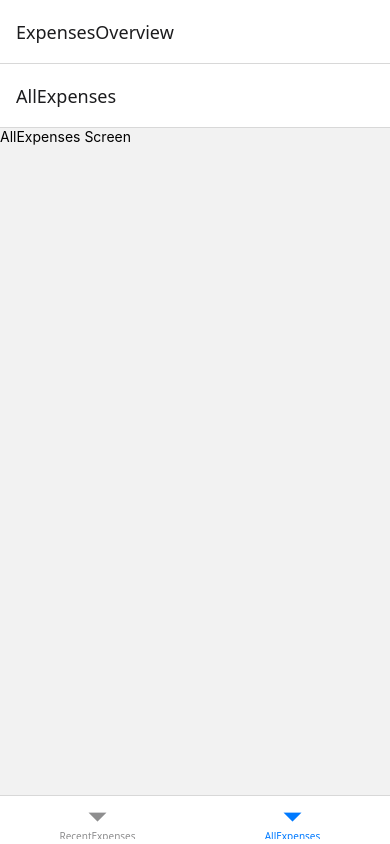
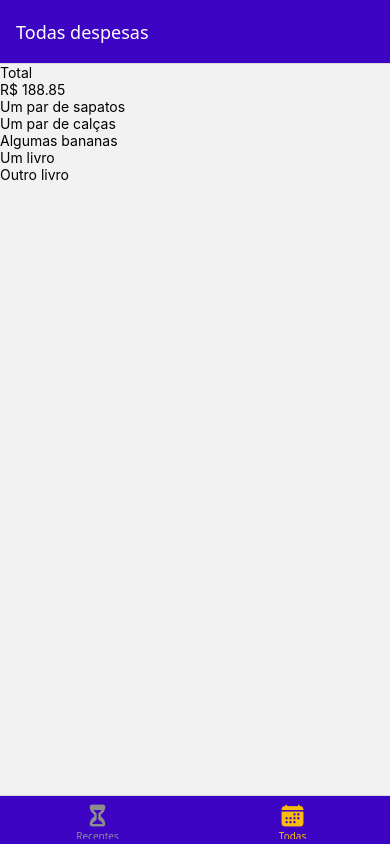
Before and after one commit to pauloFullStack/react-native, a React Native app: screen /AllExpenses in a window 390 px wide. Built offline with nearby package versions, Linux system fonts and the light colour scheme.

Commit message:
Implementando lista de despesas

```diff
--- /dev/null
+++ b/components/ExpensesOutput/ExpensesList.tsx
@@ -0,0 +1,15 @@
+import { FlatList, Text } from "react-native";
+import { Expense } from "./interfarces/Expense";
+
+const renderExpenseItem = (itemData: { item: Expense }) => {
+    return <Text>{itemData.item.description}</Text>
+}
+
+const ExpensesList = ({ expenses }: { expenses: Expense[] }) => {
+    return <FlatList
+        data={expenses}
+        renderItem={renderExpenseItem}
+        keyExtractor={(item) => item.id} />
+}
+
+export default ExpensesList;
--- /dev/null
+++ b/components/ExpensesOutput/ExpensesOutput.tsx
@@ -0,0 +1,48 @@
+import { View } from "react-native";
+import ExpensesSummary from "./ExpensesSummary";
+import ExpensesList from "./ExpensesList";
+import { Expense } from "./interfarces/Expense";
+
+const DUMMY_EXPENSES: Expense[] = [
+    {
+        id: 'e1',
+        description: 'Um par de sapatos',
+        amount: 59.99,
+        date: new Date('2025-03-19')
+    },
+    {
+        id: 'e2',
+        description: 'Um par de calças',
+        amount: 89.29,
+        date: new Date('2025-03-18')
+    },
+    {
+        id: 'e3',
+        description: 'Algumas bananas',
+        amount: 5.99,
+        date: new Date('2025-03-05')
+    },
+    {
+        id: 'e4',
+        description: 'Um livro',
+        amount: 14.99,
+        date: new Date('2025-03-17')
+    },
+    {
+        id: 'e5',
+        description: 'Outro livro',
+        amount: 18.59,
+        date: new Date('2025-03-06')
+    }
+]
+
+const ExpensesOutput = ({ expenses, expensesPeriod }: { expenses: Expense[], expensesPeriod: string }) => {
+    return (
+        <View>
+            <ExpensesSummary expenses={DUMMY_EXPENSES} periodName={expensesPeriod} />
+            <ExpensesList expenses={DUMMY_EXPENSES} />
+        </View>
+    );
+}
+
+export default ExpensesOutput;
--- /dev/null
+++ b/components/ExpensesOutput/ExpensesSummary.tsx
@@ -0,0 +1,18 @@
+import { Text, View } from "react-native";
+import { Expense } from "./interfarces/Expense";
+
+const ExpensesSummary = ({ expenses, periodName }: { expenses: Expense[], periodName: string }) => {
+
+    const expensesSum = expenses.reduce((sum, expense) => {
+        return sum + expense.amount
+    }, 0)
+
+    return (
+        <View>
+            <Text>{periodName}</Text>
+            <Text>R$ {expensesSum.toFixed(2)}</Text>
+        </View>
+    )
+}
+
+export default ExpensesSummary;
--- /dev/null
+++ b/components/ExpensesOutput/interfarces/Expense.ts
@@ -0,0 +1,6 @@
+export interface Expense {
+    id: string,
+    amount: number,
+    description: string
+    date: Date
+}
--- /dev/null
+++ b/constants/styles.tsx
@@ -0,0 +1,17 @@
+export const GlobalStyles = {
+    colors: {
+        primary50: '#e4d9fd',
+        primary100: '#c6affc',
+        primary200: '#a281f0',
+        primary400: '#5721d4',
+        primary500: '#3e04c3',
+        primary700: '#2d0689',
+        primary800: '#200364',
+        accent500: '#f7bc0c',
+        error50: '#fcc4e4',
+        error500: '#9b095c',
+        gray500: '#39324a',
+        gray700: '#221c30',
+
+    }
+}
--- a/navigationSettings/Navigations.tsx
+++ b/navigationSettings/Navigations.tsx
@@ -1,24 +1,42 @@
 import { NavigationContainer } from '@react-navigation/native';
 import { createBottomTabNavigator } from "@react-navigation/bottom-tabs";
 import { createNativeStackNavigator } from "@react-navigation/native-stack";
+import { GlobalStyles } from '../constants/styles';
+import { Ionicons } from '@expo/vector-icons';
+
 import RecentExpenses from "../screens/RecentExpenses";
 import AllExpenses from "../screens/AllExpenses";
 import ManageExpense from '../screens/ManageExpense';
+
+
 
 const Stack = createNativeStackNavigator();
 const BottomTabs = createBottomTabNavigator();
 
 const ExpensesOverview = () => {
-    return <BottomTabs.Navigator>
-        <BottomTabs.Screen name='RecentExpenses' component={RecentExpenses} />
-        <BottomTabs.Screen name='AllExpenses' component={AllExpenses} />
+    return <BottomTabs.Navigator screenOptions={{
+        headerStyle: { backgroundColor: GlobalStyles.colors.primary500 },
+        headerTintColor: 'white',
+        tabBarStyle: { backgroundColor: GlobalStyles.colors.primary500 },
+        tabBarActiveTintColor: GlobalStyles.colors.accent500
+    }}>
+        <BottomTabs.Screen name='RecentExpenses' component={RecentExpenses} options={{
+            title: 'Despesas recentes',
+            tabBarLabel: 'Recentes',
+            tabBarIcon: ({color, size}) => <Ionicons name='hourglass' size={size} color={color} />
+        }} />
+        <BottomTabs.Screen name='AllExpenses' component={AllExpenses} options={{
+            title: 'Todas despesas',
+            tabBarLabel: 'Todas',
+            tabBarIcon: ({color, size}) => <Ionicons name='calendar' size={size} color={color} />
+        }} />
     </BottomTabs.Navigator>
 }
 
 const Navigations = () => {
     return <NavigationContainer>
         <Stack.Navigator>
-            <Stack.Screen name='ExpensesOverview' component={ExpensesOverview} />
+            <Stack.Screen name='ExpensesOverview' component={ExpensesOverview} options={{ headerShown: false }} />
             <Stack.Screen name='ManageExpense' component={ManageExpense} />
         </Stack.Navigator>
     </NavigationContainer>
--- a/screens/AllExpenses.tsx
+++ b/screens/AllExpenses.tsx
@@ -1,7 +1,8 @@
 import { Text } from "react-native";
+import ExpensesOutput from "../components/ExpensesOutput/ExpensesOutput";
 
 const AllExpenses = () => {
-    return <Text>AllExpenses Screen</Text>
+    return <ExpensesOutput expenses={[]} expensesPeriod="Total" />
 }
 
 export default AllExpenses;
--- a/screens/RecentExpenses.tsx
+++ b/screens/RecentExpenses.tsx
@@ -1,7 +1,8 @@
 import { Text } from "react-native";
+import ExpensesOutput from "../components/ExpensesOutput/ExpensesOutput";
 
 const RecentExpenses = () => {
-    return <Text>RecentExpenses Screen</Text>
+    return <ExpensesOutput expenses={[]} expensesPeriod="Ultimos 7 dias" />
 }
 
 export default RecentExpenses;
```
